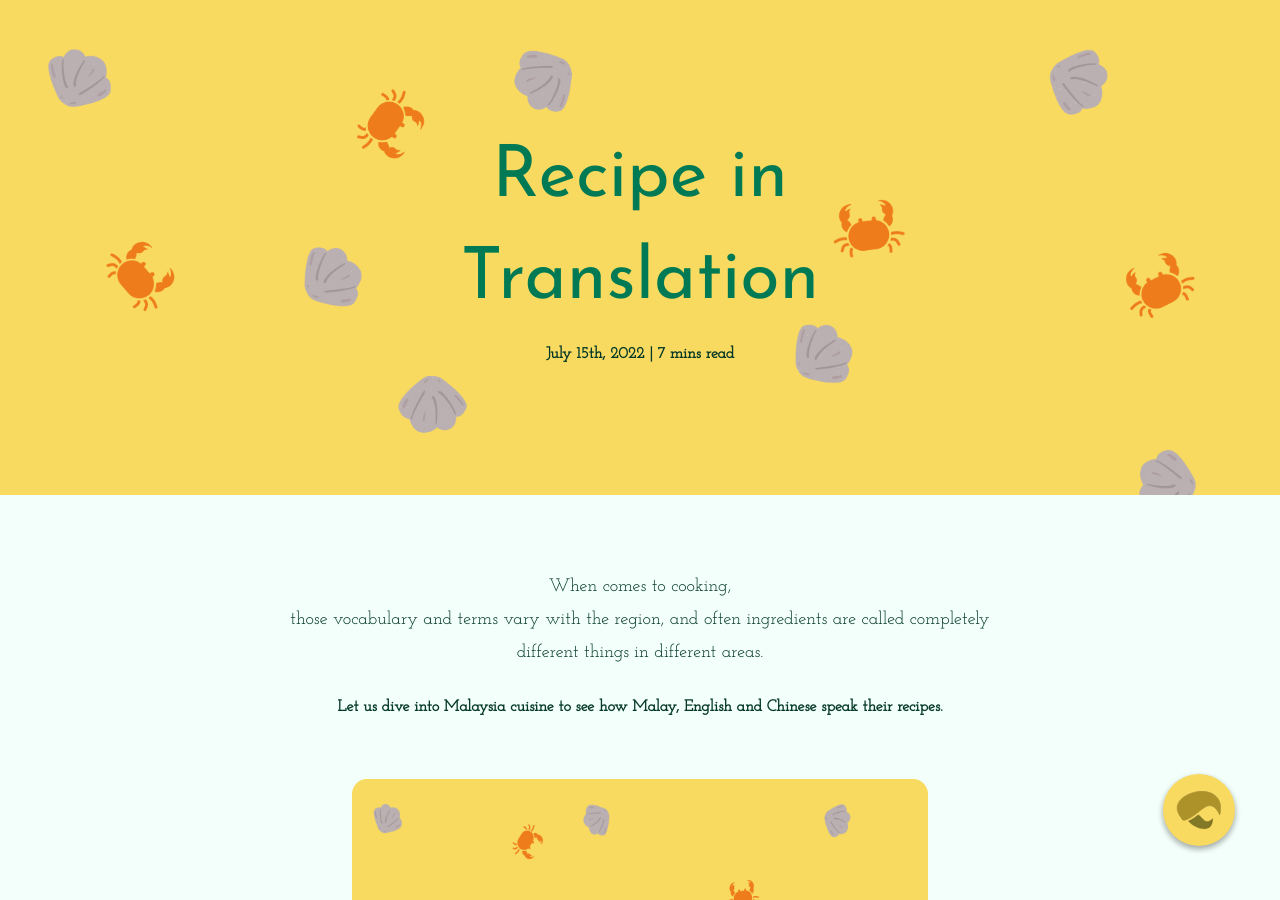
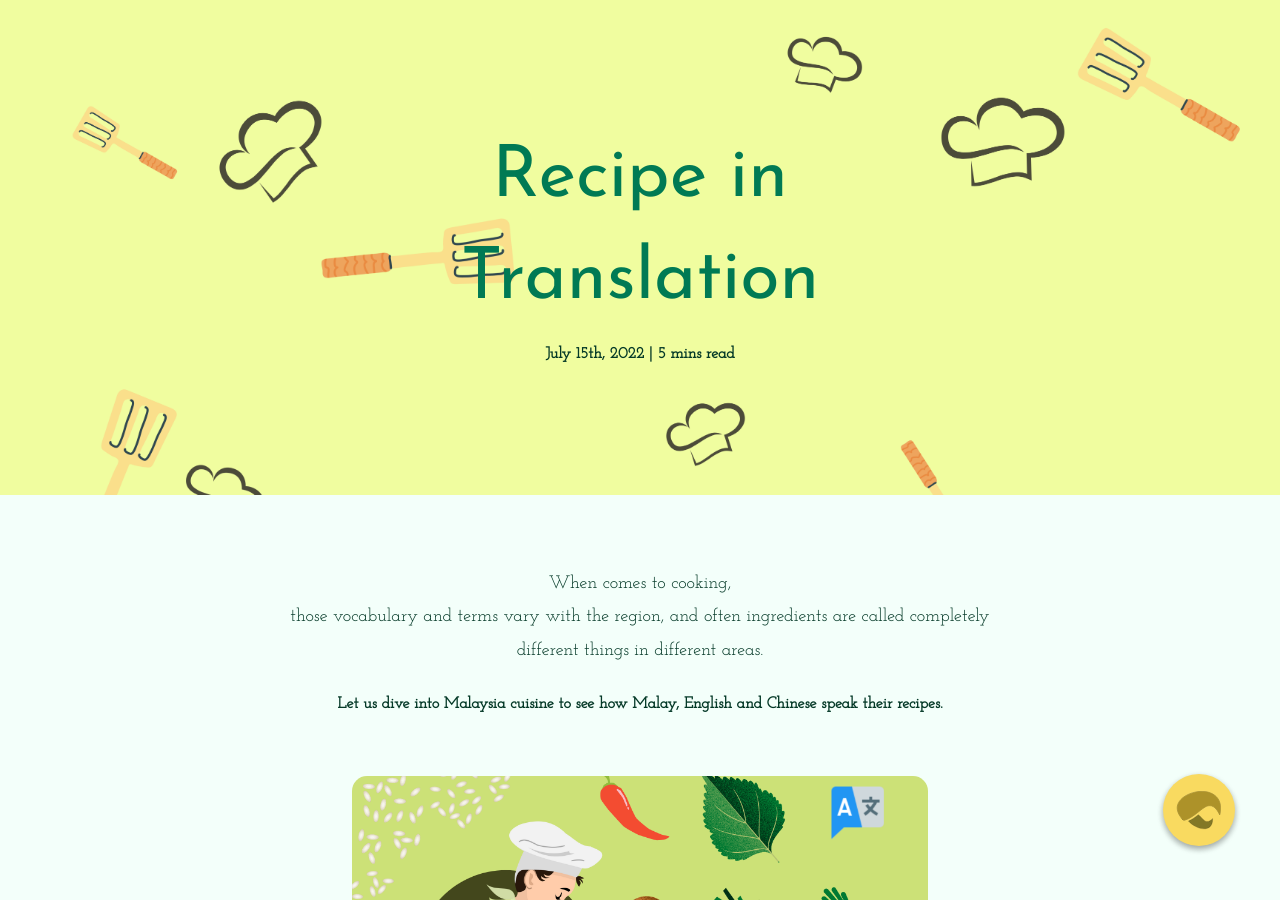
Before and after one commit to naqadaqe/naqadaqe.github.io, a Jekyll site: the page built from _posts/2022-07-14-recipe-translation.markdown, in a window 1280 px wide and 900 px high. Built offline with Jekyll 4.4.1, drawn with Linux system fonts in a browser that asks for light colours; some of the changed text lies outside the part shown.

Commit message:
error fixed

```diff
--- a/_posts/2022-07-14-recipe-translation.markdown
+++ b/_posts/2022-07-14-recipe-translation.markdown
@@ -2,17 +2,11 @@
 title:  "Recipe in Translation"
 categories: write
 icon: "fa-pen"
-date:   2022-07-15 08:30:05 +0800
-duration: 7 mins read
+date:   2022-07-15 21:00:00 +0800
+duration: 5 mins read
 hero: /assets/posts/write/recipe-translation/hero.png
 image: /assets/posts/write/recipe-translation/image.png
 ---
-
-
-<!---
-    Post Opening
--->
-<br/>
 
 When comes to cooking, <br/> those vocabulary and terms vary with the region, and often ingredients are called completely different things in different areas.
 
@@ -34,7 +32,7 @@
 
 Below are some Malaysia typical cuisine, and you will also see them in 3 different languages (English, Malay and Chinese).
 
-<br/>
+<br/><br/>
 
 
 <!---
@@ -44,8 +42,8 @@
 
 This is the most popular food in Malaysia.
 
-If you haven't eaten it, you'll embarrassed to say that you've been to here~
-We often see many morning markets or restaurants that sell nasi lemak the triangular package. Although the size is that big, the taste makes everyone unforgetable.
+If you haven't eaten it, you'll embarrassed to say that you've been to here.
+We often see many morning markets or restaurants that sell nasi lemak in triangular package. Although the size isn't that big, the taste makes everyone unforgetable.
 
 I can be the best spokesperson for nasi lemak!
 
@@ -55,7 +53,7 @@
 
 <iframe src="/assets/posts/write/recipe-translation/translate-nasilemak.pdf#view=fitH&page=2" width="700" height="500" frameborder="0"></iframe>
 
-<br/>
+<br/><br/>
 
 
 <!---
@@ -75,7 +73,7 @@
 
 <iframe src="/assets/posts/write/recipe-translation/translate-roticanai.pdf#view=fitH" width="700" height="500" frameborder="0"></iframe>
 
-<br/>
+<br/><br/>
 
 
 <!---
@@ -102,7 +100,7 @@
 
 <iframe src="/assets/posts/write/recipe-translation/translate-baozi.pdf#view=fitH&page=3" width="700" height="500" frameborder="0"></iframe>
 
-<br/>
+<br/><br/>
 
 
 <!---
@@ -125,7 +123,7 @@
 
 <iframe src="/assets/posts/write/recipe-translation/translate-curry.pdf#view=fitH" width="700" height="500" frameborder="0"></iframe>
 
-<br/>
+<br/><br/>
 
 
 <!---
--- a/assets/css/page.scss
+++ b/assets/css/page.scss
@@ -215,7 +215,7 @@
   padding: 1em;
   .content-text {
     margin: 0 auto;
-    padding: 0 0 13rem;
+    padding: 3rem 0 17rem;
     max-width: 700px;
     width: 100%;
   }
```
Also changed, not shown: other parts of _posts/2022-07-14-recipe-translation.markdown (+8 -4 lines), _layouts/home.html (+4 -4 lines), assets/posts/write/recipe-translation/hero.png, assets/posts/write/recipe-translation/image.png.
